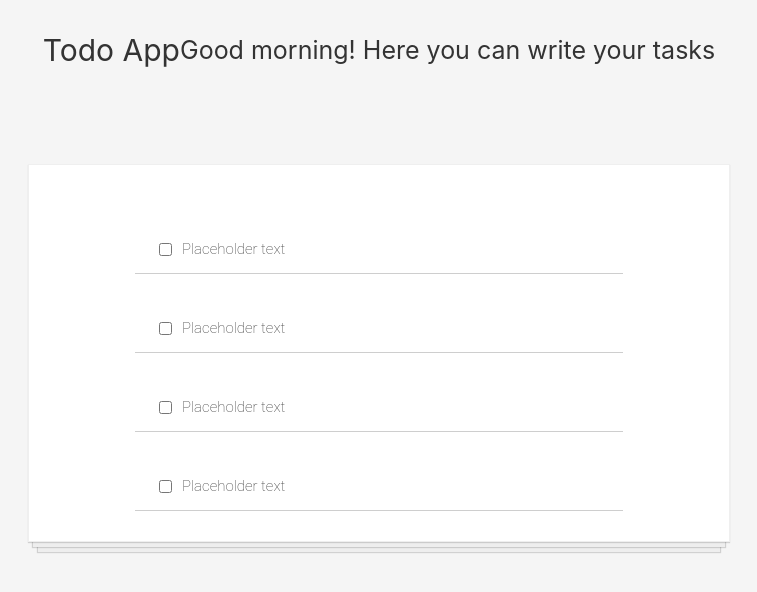
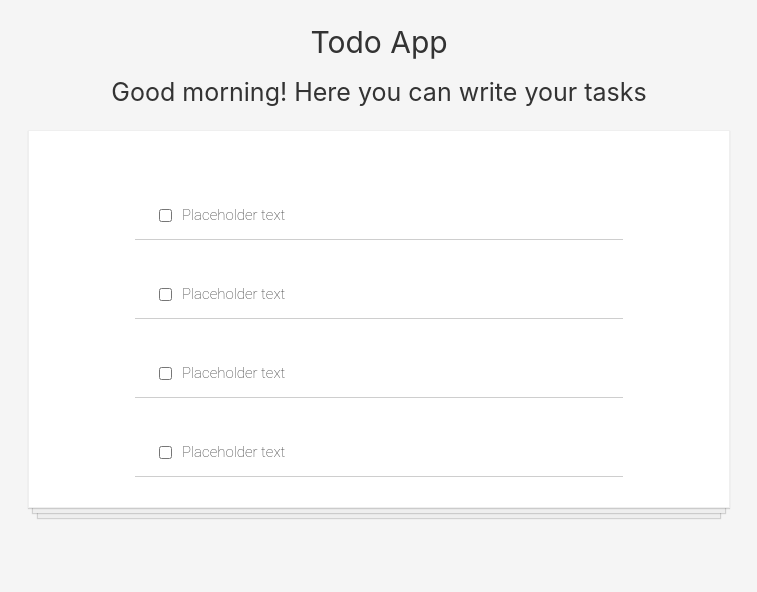
Before and after one commit to reymon359/react-todo-app, a React (Create React App) app: page / in a window 1280 px wide. Shown: the top 592 px of the page, without its empty margins (261-1018 px from the left). Built offline with nearby package versions, Linux system fonts and the light colour scheme.

Commit message:
atyled good

```diff
--- a/src/index.css
+++ b/src/index.css
@@ -11,17 +11,23 @@ body {
     /* background-color: #333; */
     /* color: whitesmoke; */
     color: #333;
-    margin-bottom: 15px;
+    margin: 15px 0;
     text-align: center;
     font-size: 30px;
     display: flex;
     justify-content: center;
     align-items: center;
+    flex-wrap: wrap;
+}
+
+.navbar div,
+.navbar small {
+    width: 100%;
 }
 
 .todo-list {
     background-color: white;
-    margin: 5% auto;
+    margin: auto;
     width: 50%;
     display: flex;
     flex-direction: column;
```
